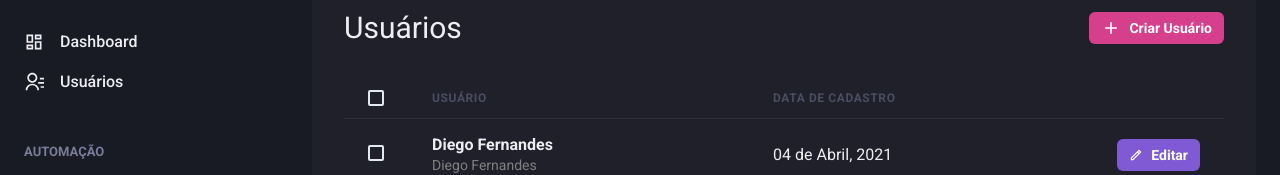
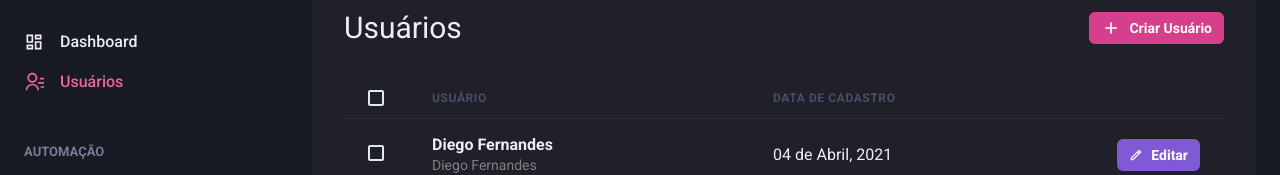
Before and after one commit to luisrodriguesds/dashgo, a Next.js app: page /users in a window 1280 px wide. Shown: the part 142-317 px from the top of the page. Built offline with nearby package versions, Linux system fonts and the light colour scheme.

Commit message:
feat: activate links

```diff
--- /dev/null
+++ b/src/components/Sidebar/ActiveLink.tsx
@@ -0,0 +1,29 @@
+import Link, { LinkProps } from "next/link";
+import { useRouter } from "next/router";
+import { cloneElement, ReactElement } from "react";
+
+interface ActiveLinkProps extends LinkProps {
+  children: ReactElement;
+  shouldMatchExactHref?: boolean;
+}
+
+export function ActiveLink({ children, shouldMatchExactHref, ...rest}: ActiveLinkProps){
+  const { asPath } = useRouter();
+  let isActive = false;
+
+  if (shouldMatchExactHref && ([rest.href,  rest.as].some(item => item === asPath))) {
+    isActive = true;
+  }
+
+  if (!shouldMatchExactHref && ([rest.href,  rest.as].some(item => asPath.startsWith(String(item))))) {
+    isActive = true;
+  }
+
+  return (
+    <Link {...rest}>
+      {cloneElement(children, {
+        color: isActive ? 'pink.400' : 'gray.50'
+      })}
+    </Link>
+  )
+}
--- a/src/components/Sidebar/NavLink.tsx
+++ b/src/components/Sidebar/NavLink.tsx
@@ -1,6 +1,7 @@
 import { Icon, Link as ChakaraLink, Text, LinkProps as ChakaraLinkProps } from "@chakra-ui/react";
 import { ElementType } from "react";
 import Link from "next/link";
+import { ActiveLink } from "./ActiveLink";
 
 interface NavLinkProps extends ChakaraLinkProps {
   icon:ElementType;
@@ -10,11 +11,11 @@
 
 export function NavLink({ icon, children, href, ...rest }: NavLinkProps){
   return (
-    <Link href={href} passHref>
+    <ActiveLink href={href} passHref>
       <ChakaraLink display="flex" alignItems="center" {...rest}>
         <Icon as={icon} fontSize="20" />
         <Text ml="4" fontWeight="medium">{children}</Text>
       </ChakaraLink>
-    </Link>
+    </ActiveLink>
   )
 }
```
